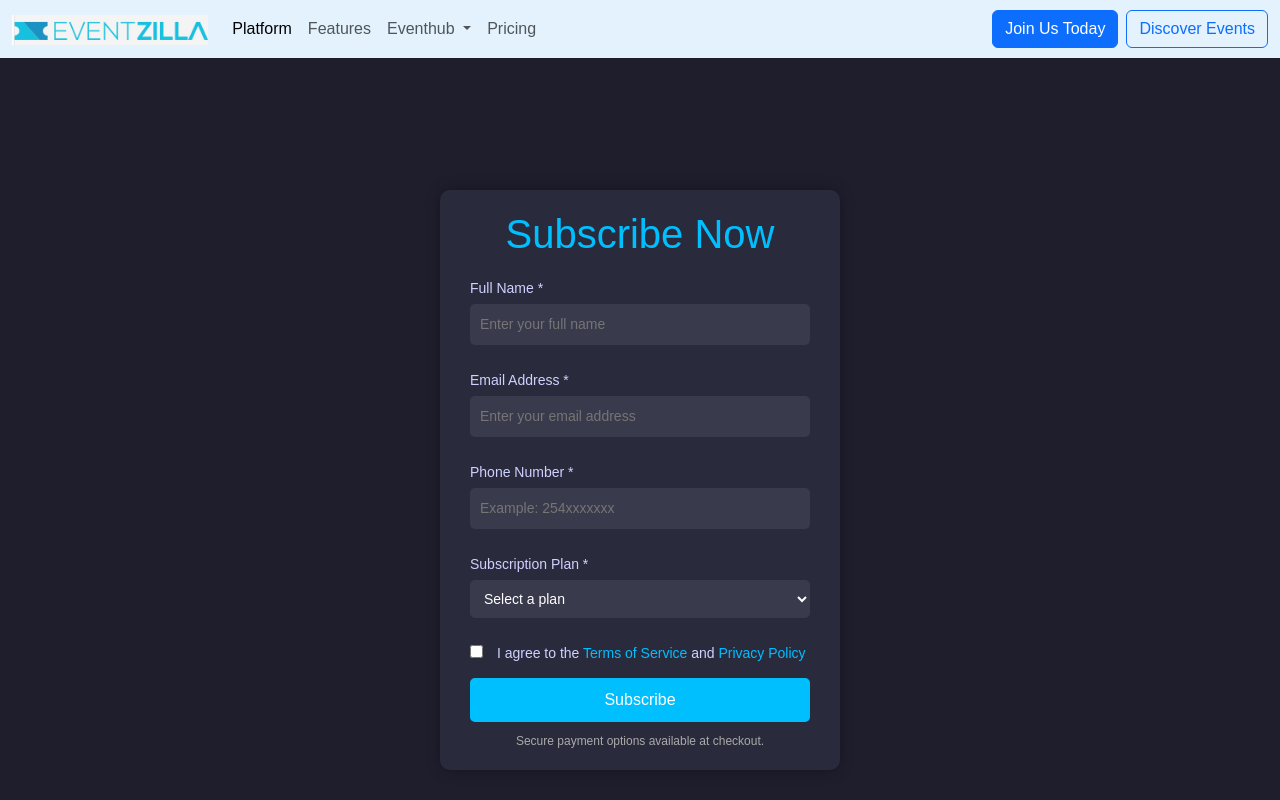
After one commit to Nelly-Makena/Eventia-, a Django app: page /subscription/ in a window 1280 px wide. The commit adds this page. Run offline with Django 5.2, Linux system fonts and the light colour scheme.

Commit message:
pricing-add-ons

```diff
--- /dev/null
+++ b/Eventia/Events/templates/subscription.html
@@ -0,0 +1,126 @@
+{% extends 'base.html' %}
+{% load static %}
+{% block body %}
+
+<style>
+    body {
+        font-family: Arial, sans-serif;
+        background-color: #1e1e2d;
+        color: #fff;
+        display: flex;
+        justify-content: center;
+        align-items: center;
+        height: 100vh;
+        margin: 0;
+    }
+    .form-container {
+        background-color: #2a2a3d;
+        padding: 20px 30px;
+        border-radius: 10px;
+        width: 400px;
+        box-shadow: 0 0 15px rgba(0, 0, 0, 0.3);
+    }
+    .form-container h1 {
+        text-align: center;
+        color: #00bfff;
+        margin-bottom: 20px;
+    }
+    .form-container label {
+        display: block;
+        margin: 10px 0 5px;
+        font-size: 14px;
+        color: #cfd2ff;
+    }
+    .form-container input, .form-container select {
+        width: 100%;
+        padding: 10px;
+        margin-bottom: 15px;
+        border: none;
+        border-radius: 5px;
+        background-color: #3a3a4d;
+        color: #fff;
+        font-size: 14px;
+    }
+    .form-container input[type="checkbox"] {
+        width: auto;
+        margin-right: 10px;
+    }
+    .form-container .submit-btn {
+        background-color: #00bfff;
+        color: #fff;
+        border: none;
+        padding: 10px;
+        border-radius: 5px;
+        cursor: pointer;
+        width: 100%;
+    }
+    .form-container .submit-btn:hover {
+        background-color: #0095cc;
+    }
+    .form-container a {
+        color: #00bfff;
+        text-decoration: none;
+    }
+    .form-container a:hover {
+        text-decoration: underline;
+    }
+    .form-container small {
+        display: block;
+        text-align: center;
+        margin-top: 10px;
+        font-size: 12px;
+        color: #aaa;
+    }
+</style>
+
+<div class="form-container">
+    <h1>Subscribe Now</h1>
+    <form action="{% url 'submit_subscription' %}" method="POST">
+        {% csrf_token %}
+        <label for="name">Full Name *</label>
+        <input type="text" id="name" name="name" placeholder="Enter your full name" required>
+
+        <label for="email">Email Address *</label>
+        <input type="email" id="email" name="email" placeholder="Enter your email address" required>
+
+        <label for="phone">Phone Number *</label>
+        <input type="tel" id="phone" name="phone" placeholder="Example: 254xxxxxxx" required>
+
+        <label for="plan">Subscription Plan *</label>
+        <select id="plan" name="plan" required>
+            <option value="" disabled selected>Select a plan</option>
+            <option value="basic">Basic - $10/month</option>
+            <option value="pro">Pro - $20/month</option>
+            <option value="plus">Plus - $30/month</option>
+        </select>
+
+        <label>
+            <input type="checkbox" name="terms" required>
+            I agree to the <a href="#" style="color: #00bfff;">Terms of Service</a> and <a href="#" style="color: #00bfff;">Privacy Policy</a>
+        </label>
+
+        <button type="submit" class="submit-btn">Subscribe</button>
+    </form>
+    <div id="success-message" style="display: none; background-color: #4CAF50; color: white; padding: 10px; margin-top: 15px; border-radius: 5px;">
+        Subscription successful! Thank you for subscribing.
+    </div>
+    <small>Secure payment options available at checkout.</small>
+</div>
+
+<script>
+    const form = document.querySelector('form');
+    form.addEventListener('submit', (e) => {
+        e.preventDefault(); // Prevent actual form submission for demo purposes
+
+        // Show success message
+        const successMessage = document.getElementById('success-message');
+        successMessage.style.display = 'block';
+
+        // Optionally, redirect after a delay
+        setTimeout(() => {
+            window.location.href = '/pricing'; // Replace with your actual success page URL
+        }, 3000);
+    });
+</script>
+
+{% endblock %}
--- a/Eventia/Events/urls.py
+++ b/Eventia/Events/urls.py
@@ -1,10 +1,12 @@
 from django.urls import path
-from .views import home_view,register_view,login_view,pricing_view# Import your views module
+from .views import home_view,register_view,login_view,pricing_view,subscription_view,submit_subscription_view# Import your views module
 
 urlpatterns = [
     path('', home_view, name='home'),  # Home page URL
     path('register/', register_view, name='register'),
     path('login/', login_view, name='login'),
     path('pricing/', pricing_view, name='pricing'),
+    path('subscription/',subscription_view,name='subscription'),
+    path('subscription/submit/', submit_subscription_view, name='submit_subscription'),
 
 ]
--- a/Eventia/Events/views.py
+++ b/Eventia/Events/views.py
@@ -5,7 +5,6 @@ from django.shortcuts import render, redirect
 from django.contrib.auth.models import User
 from django.contrib.auth import authenticate, login
 from django.contrib import messages
-
 
 def home_view(request):
 
@@ -40,3 +39,12 @@ def login_view(request):
 def pricing_view(request):
 
     return render(request, 'pricing.html')
+
+def subscription_view(request):
+
+    return render(request, 'subscription.html')
+def submit_subscription_view(request):
+    if request.method == "POST":
+        messages.success(request, "Subscription successful! Thank you for subscribing.")
+        return redirect('subscription')
+    return render(request, 'subscription.html')
```
Also changed, not shown: Eventia/Events/templates/pricing.html (+7 -3 lines).
